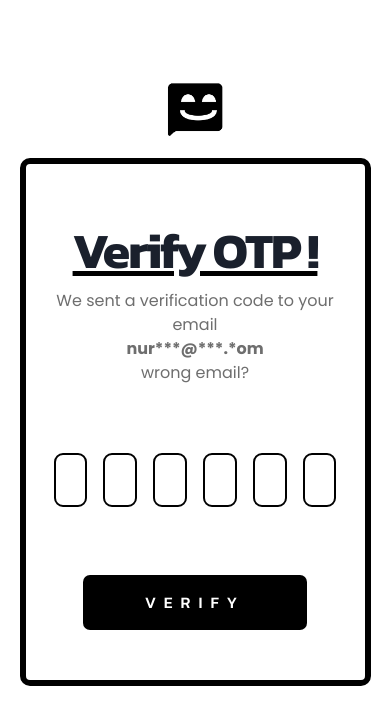
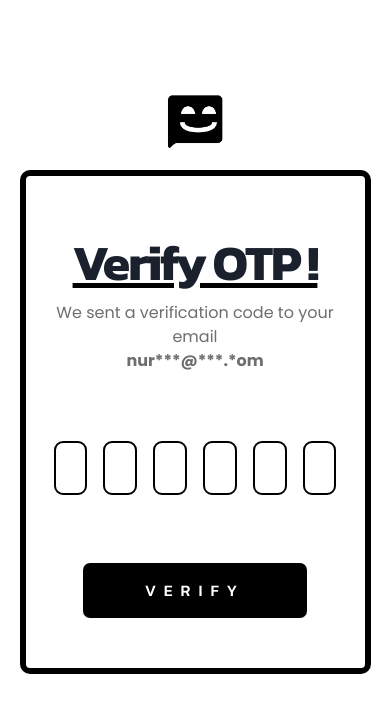
Before and after one commit to Nexthrive/NexText, a Next.js app: page /otp in a window 390 px wide. Shown: the top 724 px of the page. Built offline with nearby package versions, Linux system fonts and the light colour scheme.

Commit message:
updated the ui

```diff
--- a/src/app/(auth)/otp/page.tsx
+++ b/src/app/(auth)/otp/page.tsx
@@ -37,7 +37,6 @@ export default function Otp() {
 							We sent a verification code to your email <br />
 							<span>nur***@***.*om</span>
 							<br />
-							<Link href="/signup"> wrong email?</Link>
 						</p>
 					</div>
 					<div className="form-inputs">
--- a/src/app/(auth)/otp/styles.scss
+++ b/src/app/(auth)/otp/styles.scss
@@ -97,52 +97,51 @@ form {
 
 @media only screen and (max-width: 1200px) {
 	form {
-		width: 90%; /* Make the form take up 90% of the screen width */
+		width: 90%;
 	}
 
 	.form-header h1 {
-		font-size: 2.5rem; /* Decrease the font size for smaller screens */
+		font-size: 2.5rem;
 	}
 
 	.form-header p {
-		font-size: 0.9rem; /* Decrease the font size for smaller screens */
+		font-size: 0.9rem;
 	}
 
 	.nextext {
-		width: 50%; /* Decrease the width of the image for smaller screens */
-		max-width: 75px; /* Set a maximum width for the image */
-		top: -100px; /* Move the image up for smaller screens */
+		width: 50%;
+		max-width: 75px;
+		top: -100px;
 	}
 
 	.form-inputs {
-		width: 100%; /* Make the form inputs take up 100% of the screen width */
+		width: 100%;
 	}
 
 	.form-btn button {
-		width: 100%; /* Make the button take up 100% of the screen width */
+		width: 100%;
 	}
 }
 
-/* For screens that are 400px wide or less, mobile-first design */
 @media only screen and (max-width: 400px) {
 	form {
-		padding: 50px 20px; /* Decrease the padding for smaller screens */
+		padding: 50px 20px;
 	}
 
 	.form-header h1 {
-		font-size: 2rem; /* Decrease the font size for even smaller screens */
+		font-size: 2rem;
 	}
 
 	.form-header p {
-		font-size: 0.8rem; /* Decrease the font size for even smaller screens */
+		font-size: 0.8rem;
 	}
 
 	.nextext {
-		width: 35%; /* Decrease the width of the image for even smaller screens */
-		top: -75px; /* Move the image up even more for even smaller screens */
+		width: 35%;
+		top: -75px;
 	}
 
 	.form-btn button {
-		height: 45px; /* Decrease the height of the button for even smaller screens */
+		height: 45px;
 	}
 }
```
